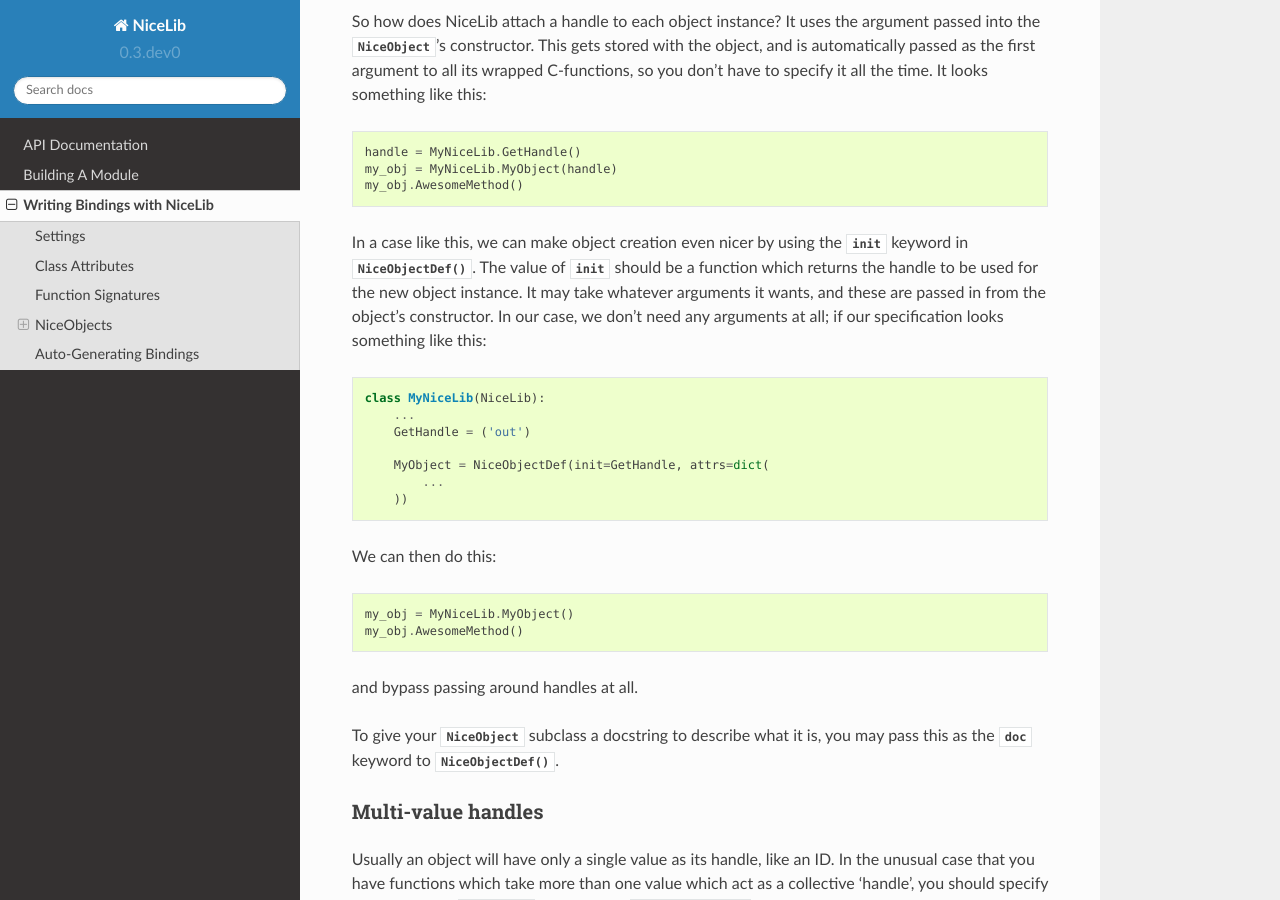
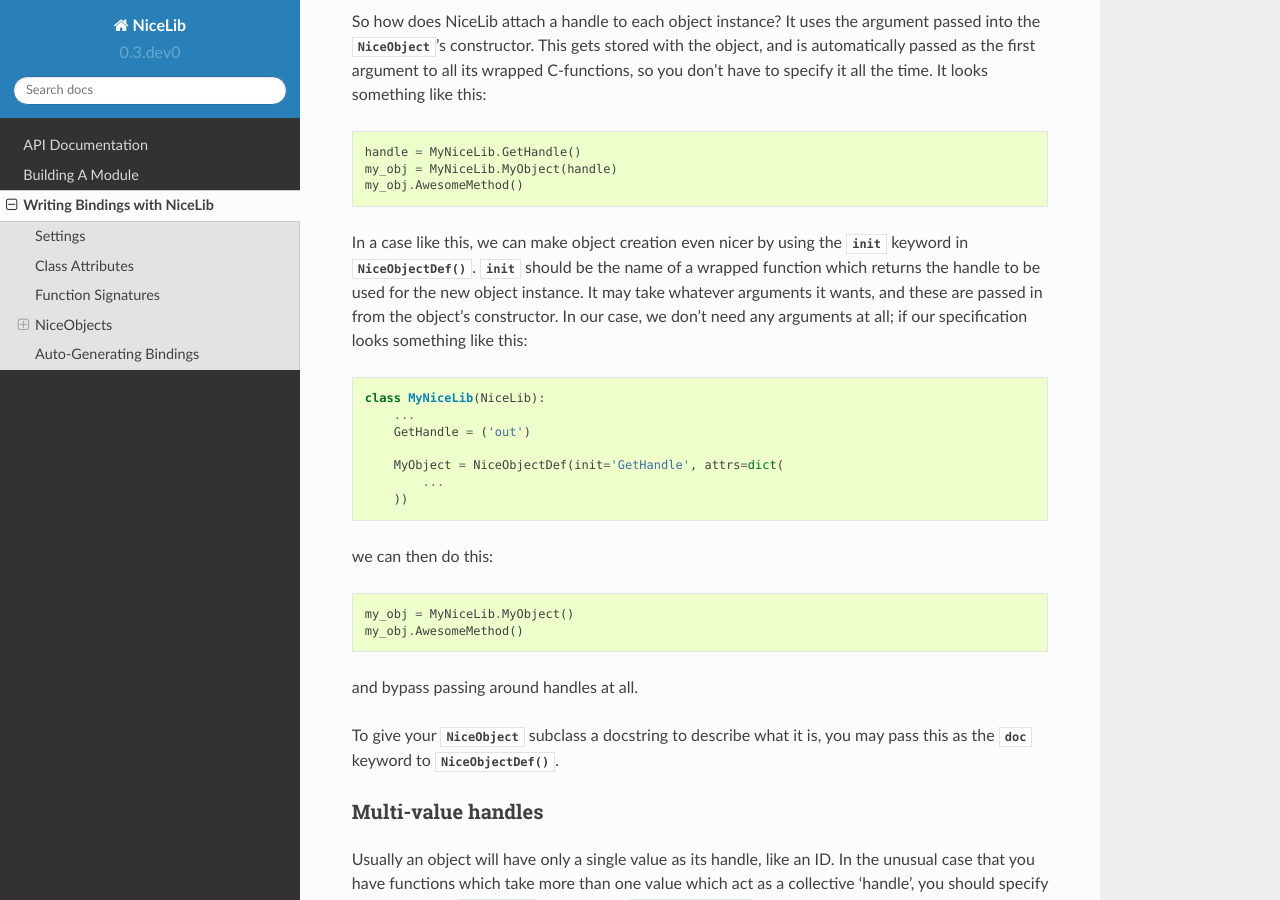
Before and after one commit to mabuchilab/NiceLib, a Sphinx documentation site: the page built from docs/wrapping.rst, in a window 1280 px wide and 900 px high, scrolled down 5666 px. Built offline with Sphinx 7.4.7 and the Read the Docs theme 2.0.0, drawn with Linux system fonts in a browser that asks for light colours.

Commit message:
Update docs to reflect correct usage of NiceObjectDef's `init` arg

```diff
--- a/docs/wrapping.rst
+++ b/docs/wrapping.rst
@@ -40,7 +40,7 @@ We could then wrap it like this::
         GetErrorString = ('in', 'buf', 'len', {'ret': 'ignore'})
         OpenMotor = ('in', 'out')
 
-        Motor = NiceObjectDef(prefix='Motor', init=OpenMotor, attrs=dict(
+        Motor = NiceObjectDef(prefix='Motor', init='OpenMotor', attrs=dict(
             Close = ('in'),
             MoveTo = ('in', 'in'),
             GetPosition = ('in', 'out'),
@@ -259,20 +259,20 @@ looks something like this::
     my_obj.AwesomeMethod()
 
 In a case like this, we can make object creation even nicer by using the `init` keyword in
-`NiceObjectDef()`. The value of `init` should be a function which returns the handle to be used for
-the new object instance. It may take whatever arguments it wants, and these are passed in from the
-object's constructor. In our case, we don't need any arguments at all; if our specification looks
-something like this::
+`NiceObjectDef()`. `init` should be the name of a wrapped function which returns the handle to be
+used for the new object instance. It may take whatever arguments it wants, and these are passed in
+from the object's constructor. In our case, we don't need any arguments at all; if our specification
+looks something like this::
 
     class MyNiceLib(NiceLib):
         ...
         GetHandle = ('out')
 
-        MyObject = NiceObjectDef(init=GetHandle, attrs=dict(
+        MyObject = NiceObjectDef(init='GetHandle', attrs=dict(
             ...
         ))
 
-We can then do this::
+we can then do this::
 
     my_obj = MyNiceLib.MyObject()
     my_obj.AwesomeMethod()
```
